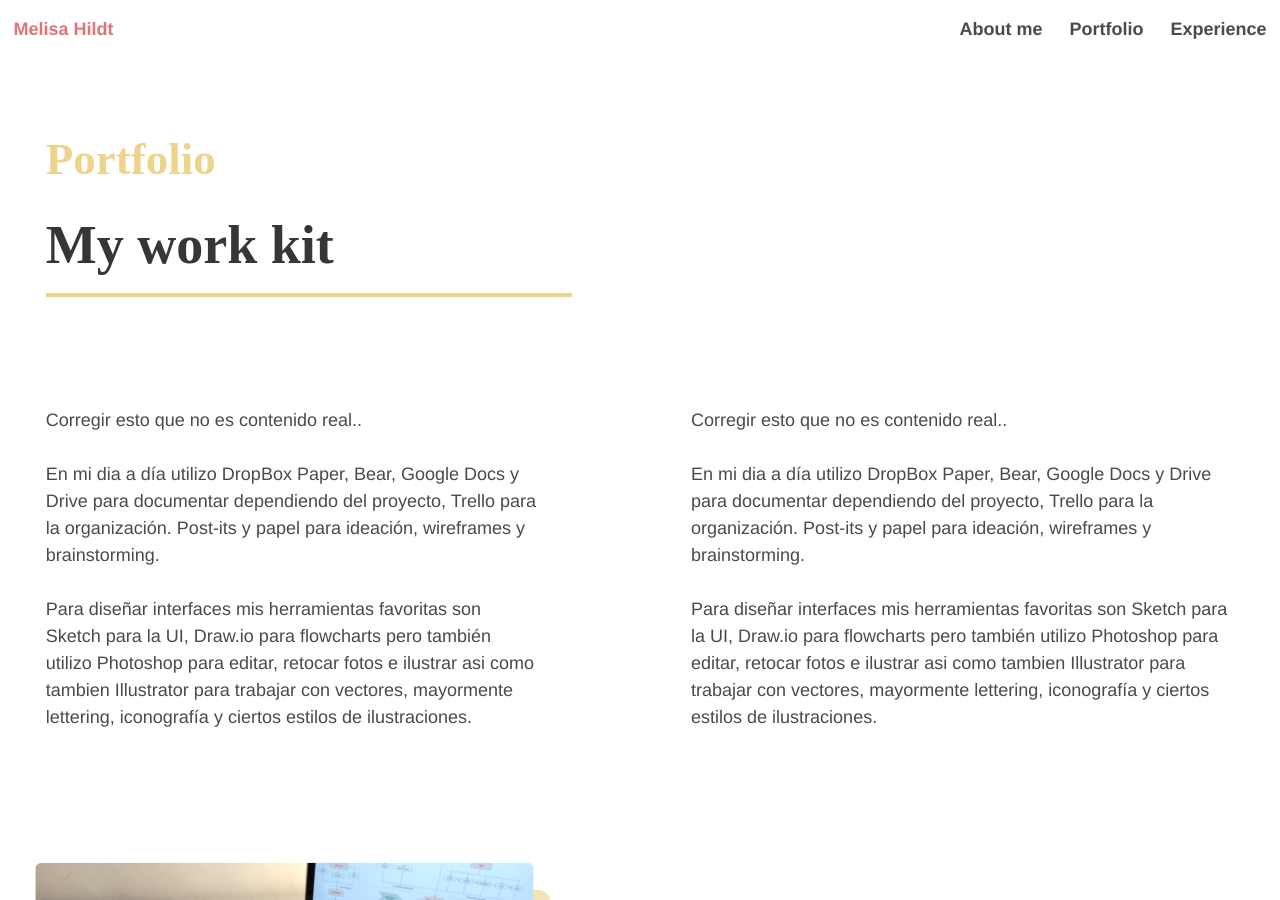
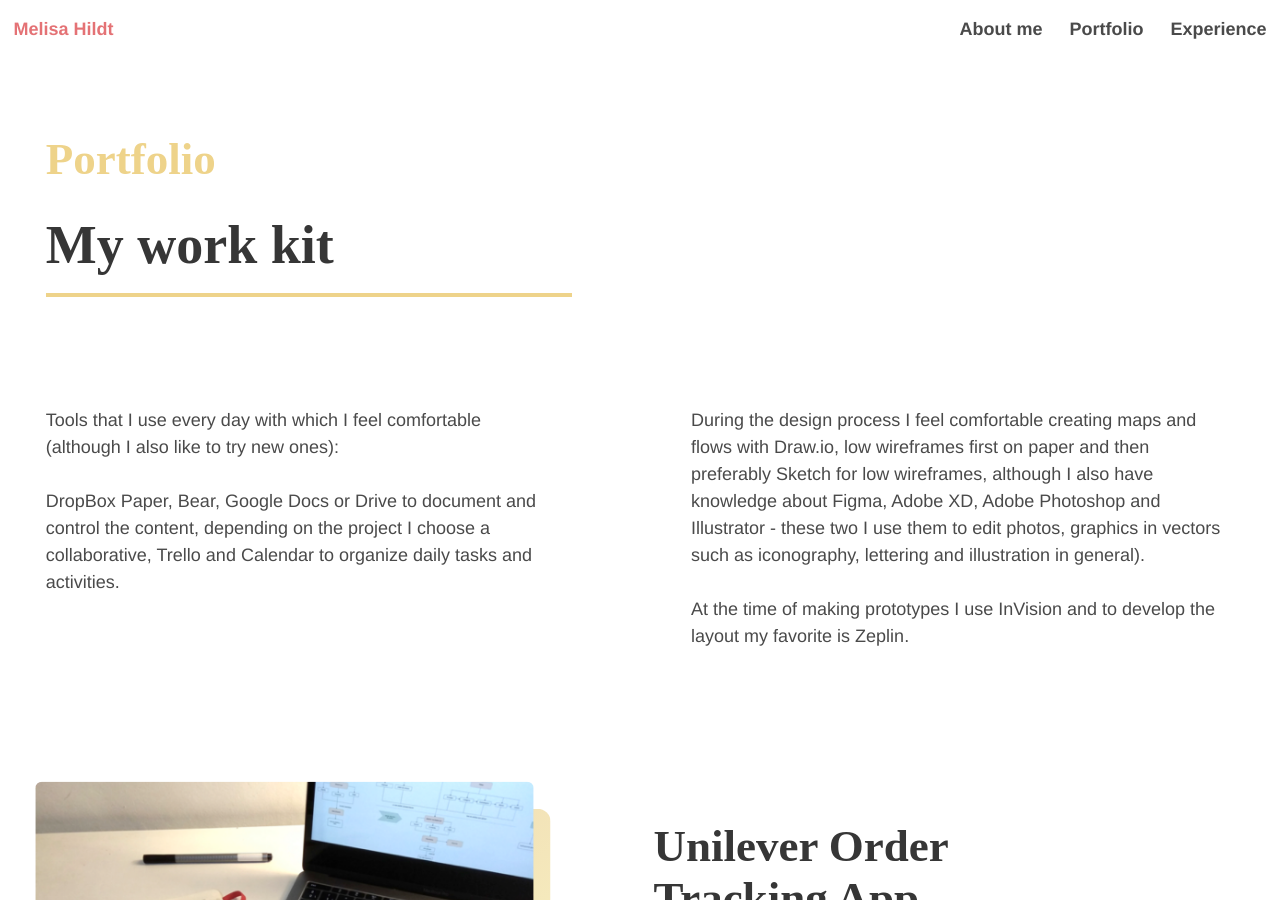
Before and after one commit to melihildt/melihildt.github.io, a Jekyll site: the page built from portfolio.html, in a window 1280 px wide and 900 px high. Built offline with Jekyll 4.4.1, drawn with Linux system fonts in a browser that asks for light colours; nearby versions of some CDN libraries.

Commit message:
Traducciones faltantes

```diff
--- a/miscellany.html
+++ b/miscellany.html
@@ -63,7 +63,7 @@ layout: default
     <div class="columns borde is-marginless is-vcentered">
                 <div class="column is-5 is-offset-1">
                     <h1 class="title is-size-2" style="font-family: 'Playfair Display', serif; line-height: normal;">Caricias de Papel</h1><br/
-                    <p>Proyecto personal que comencé como una forma de poder estudiar en ese entonces diseño gráfico y diseñar papeleria personalizada.</p><br />
+                    <p>It's a personal project that I began as a way that allowed me to work while I studied graphic design.</p><br />
                     <p>The designs were made first in paper like a dynamic and cheap way that allow us to collaborate, try and dismiss different possibilities. Prioritize the quantitive of information on the first sight of the screen forced us to resolve more quickly and efficiently.</p>
                 </div>
                 <div class="column  is-5">
--- a/portfolio.html
+++ b/portfolio.html
@@ -21,16 +21,14 @@ layout: default
         <div class="columns">
                 <div class="column is-5">
                     <div alt="Primer-parrafo">
-                        <p>Corregir esto que no es contenido real..</p><br />
-                        <p>En mi dia a día utilizo DropBox Paper, Bear, Google Docs y Drive para documentar dependiendo del proyecto, Trello para la organización. Post-its y papel para ideación, wireframes y brainstorming.</p><br />
-                        <p>Para diseñar interfaces mis herramientas favoritas son Sketch para la UI, Draw.io para flowcharts pero también utilizo Photoshop para editar, retocar fotos e ilustrar asi como tambien Illustrator para trabajar con vectores, mayormente lettering, iconografía y ciertos estilos de ilustraciones.</p>
+                        <p>Tools that I use every day with which I feel comfortable (although I also like to try new ones):</p><br />
+                        <p>DropBox Paper, Bear, Google Docs or Drive to document and control the content, depending on the project I choose a collaborative, Trello and Calendar to organize daily tasks and activities.</p>
                     </div>
                   </div>
                     <div class="column is-offset-1">
                         <div alt="Primer-parrafo">
-                            <p>Corregir esto que no es contenido real..</p><br />
-                            <p>En mi dia a día utilizo DropBox Paper, Bear, Google Docs y Drive para documentar dependiendo del proyecto, Trello para la organización. Post-its y papel para ideación, wireframes y brainstorming.</p><br />
-                            <p>Para diseñar interfaces mis herramientas favoritas son Sketch para la UI, Draw.io para flowcharts pero también utilizo Photoshop para editar, retocar fotos e ilustrar asi como tambien Illustrator para trabajar con vectores, mayormente lettering, iconografía y ciertos estilos de ilustraciones.</p>
+                            <p>During the design process I feel comfortable creating maps and flows with Draw.io, low wireframes first on paper and then preferably Sketch for low wireframes, although I also have knowledge about Figma, Adobe XD, Adobe Photoshop and Illustrator - these two I use them to edit photos, graphics in vectors such as iconography, lettering and illustration in general).</p><br />
+                            <p>At the time of making prototypes I use InVision and to develop the layout my favorite is Zeplin.</p>
                         </div>
                     </div>
 
```
